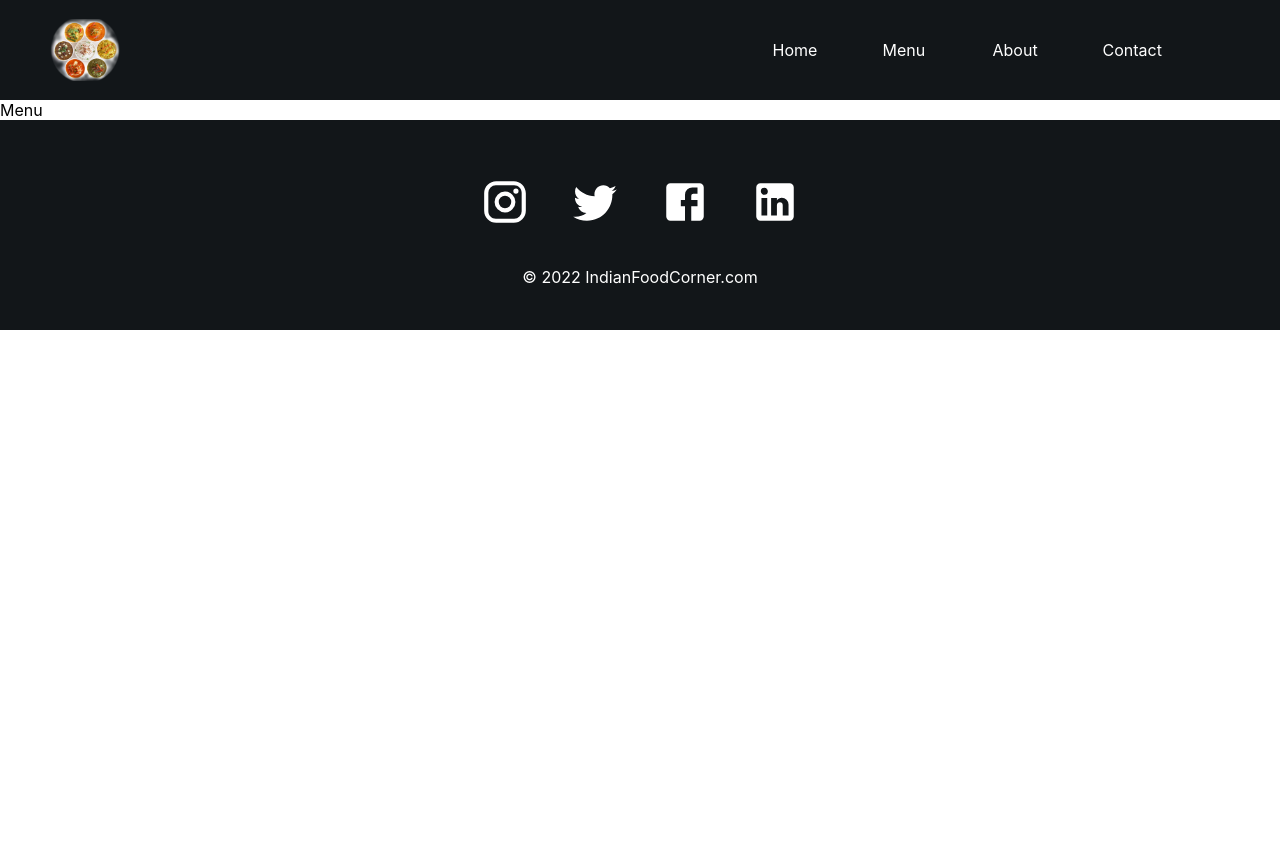
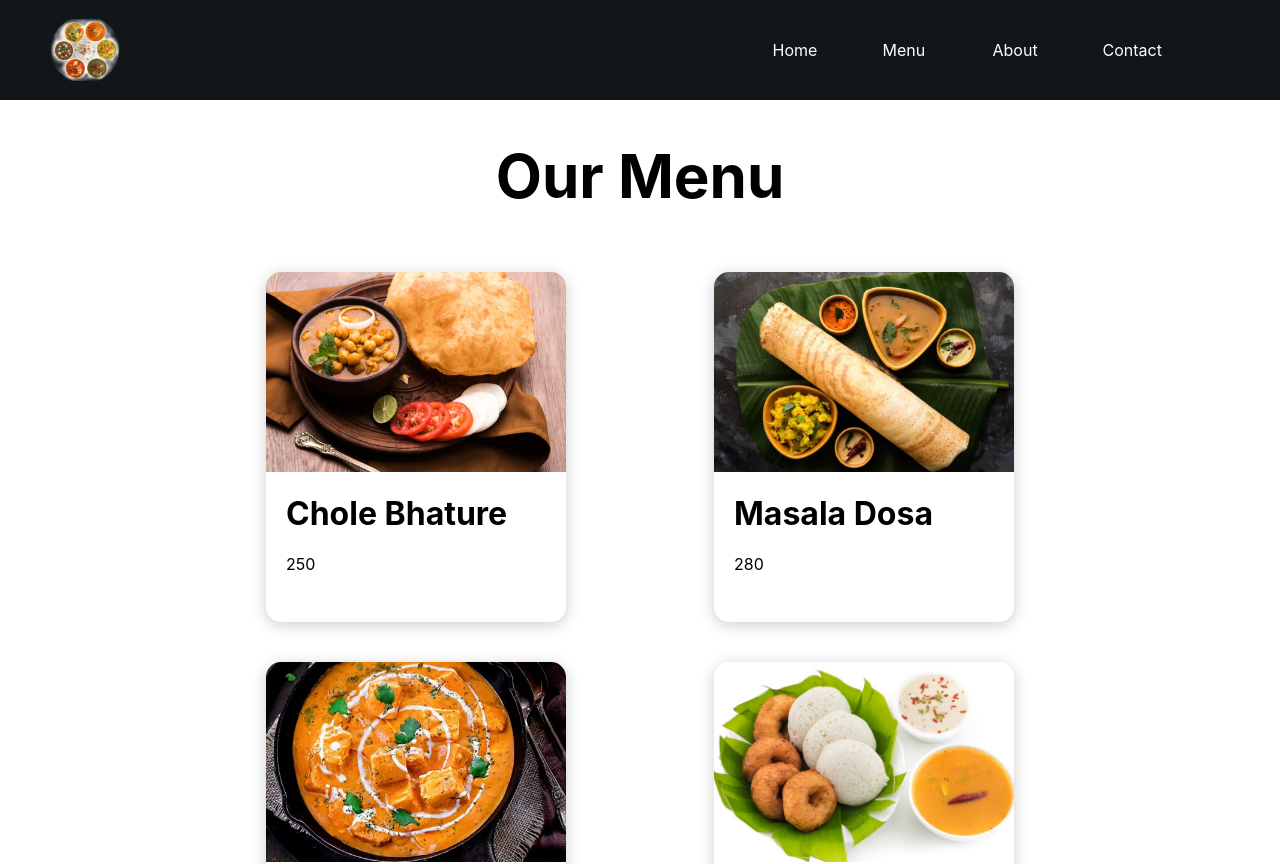
Before and after one commit to pandeypushpendra3/Food_ordering_app, a React (Create React App) app: page /menu in a window 1280 px wide. Shown: the top 864 px of the page. Before the commit the page ends 800 px from the top, so only its background shows below. Built offline with nearby package versions, Linux system fonts and the light colour scheme.

Commit message:
menuList added

```diff
--- a/src/App.js
+++ b/src/App.js
@@ -5,6 +5,7 @@
 import {Home} from "./Components/Home";
 import {Footer} from "./Components/Footer";
 import {Menu} from "./Components/Menu";
+import {About } from "./Components/About";
 function App() {
   return (
     <div className="App">
@@ -17,6 +18,9 @@
        <Route exact path="/menu" >
        <Menu/>
        </Route>
+       <Route exact path="/about" >
+       <About/>
+       </Route>
      </Switch>
      <Footer/>
      </Router>
--- /dev/null
+++ b/src/Components/About.jsx
@@ -0,0 +1,16 @@
+import React from 'react';
+import AboutImage from "../assets/dosa.jpg"
+
+export const About = () => {
+  return (
+    <div className="about">
+        <div className="aboutTop" style={{backgroundImage:`url(${AboutImage})`}}>
+
+        </div>
+        <div className="aboutButton">
+        <h1>About us</h1>
+        <p>Lorem ipsum dolor sit amet, consectetur adipis</p>
+        </div>
+    </div>
+  )
+}
--- /dev/null
+++ b/src/Components/Menu.css
@@ -0,0 +1,66 @@
+.menu {
+  width: 100%;
+  height: auto;
+  display: flex;
+  justify-content: center;
+  align-items: center;
+  flex-direction: column;
+}
+ .menuTitle .menuOur {
+  /* font-family: cursive; */
+  font-size: 60px;
+
+  display: flex;
+  align-items: center;
+  justify-content: center;
+}
+
+.menuList {
+  width: 70vw;
+  height: auto;
+  display: grid;
+  grid-template-columns: 1fr 1fr 1fr;
+  place-items: center;
+}
+
+/* MENU ITEM STYLING */
+
+.menuItem {
+  border-radius: 15px;
+  width: 300px;
+  height: 350px;
+  margin: 20px;
+  box-shadow: 0px 3px 15px rgba(0, 0, 0, 0.2);
+}
+.menuItem:hover {
+  box-shadow: 0px 3px 15px rgba(0, 0, 0, 0.5);
+  transition: 0.3s ease-in;
+  cursor: pointer;
+}
+
+.menuItem div {
+  border-top-left-radius: 15px;
+  border-top-right-radius: 15px;
+  width: 100%;
+  height: 200px;
+  background-position: center;
+  background-repeat: no-repeat;
+  background-size: cover;
+}
+
+.menuItem h1,
+.menuItem p {
+  margin-left: 20px;
+}
+
+@media only screen and (max-width: 1300px) {
+  .menuList {
+    grid-template-columns: 1fr 1fr;
+  }
+}
+
+@media only screen and (max-width: 800px) {
+  .menuList {
+    grid-template-columns: 1fr;
+  }
+}
--- a/src/Components/Menu.jsx
+++ b/src/Components/Menu.jsx
@@ -1,12 +1,24 @@
 import React from 'react'
-
+import "./Menu.css"
+import {MenuList} from "./MenuList";
+import {MenuItem} from "./MenuItem";
 export const Menu = () => {
   return (
     <>
     <div className="menu">
         <div className="menuTitle">
+        <h1 className="menuTitle menuOur">Our Menu</h1>
             <div className="menuList">
-                Menu
+              {
+                MenuList.map((menuItem,key) => {
+                  return (
+                    <>
+                      <MenuItem key={key} image={menuItem.image} name={menuItem.name} price={menuItem.price}/>
+                    </>
+                  )
+
+                })
+              }
             </div>
         </div>
     </div>
--- /dev/null
+++ b/src/Components/MenuItem.jsx
@@ -0,0 +1,14 @@
+import React from 'react'
+
+export const MenuItem = ({image,name,price}) => {
+  return (
+    <div className="menuItem">
+        <div style={{backgroundImage:`url(${image})`}}> </div>
+        <h1>{name}</h1>
+        <p>{price}</p>
+
+
+
+    </div>
+  )
+}
```
